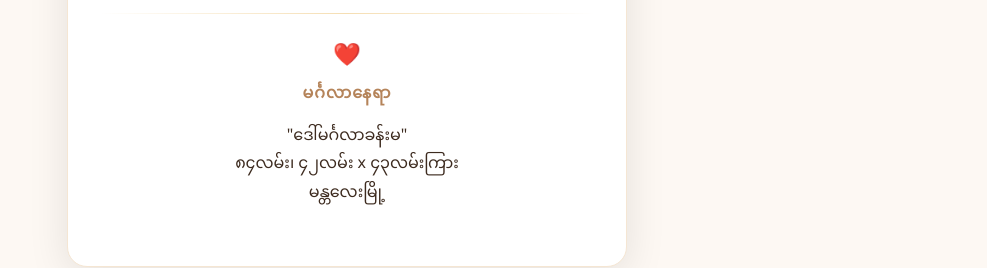
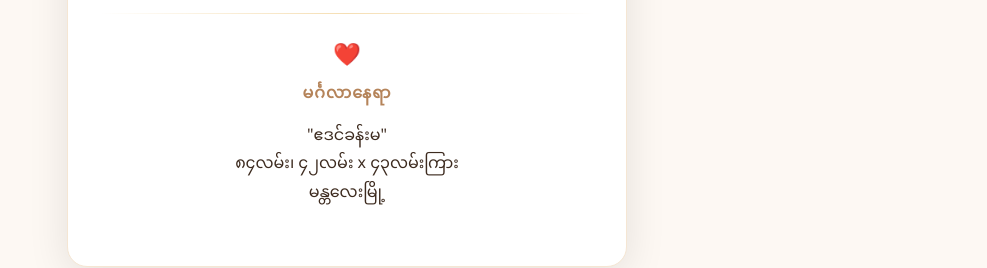
Before and after one commit to aungzawpyae/ggq, a Nuxt app: page / in a window 1280 px wide. Shown: the part 2640-2908 px from the top of the page, without its empty margins (293-1280 px from the left). Built offline with nearby package versions, Linux system fonts and the light colour scheme.

Commit message:
Update event value from 'ဒေါ်မင်္ဂလာခန်းမ' to 'ဧဒင်ခန်းမ'

```diff
--- a/app/app.vue
+++ b/app/app.vue
@@ -57,7 +57,7 @@
         <div class="event-item">
           <div class="event-icon">❤️</div>
           <h3 class="event-label">မင်္ဂလာနေရာ</h3>
-          <p class="event-value">"ဒေါ်မင်္ဂလာခန်းမ"</p>
+          <p class="event-value">"ဧဒင်ခန်းမ"</p>
           <p class="event-value">၈၄လမ်း၊ ၄၂လမ်း x ၄၃လမ်းကြား</p>
           <p class="event-value">မန္တလေးမြို့</p>
         </div>
```
